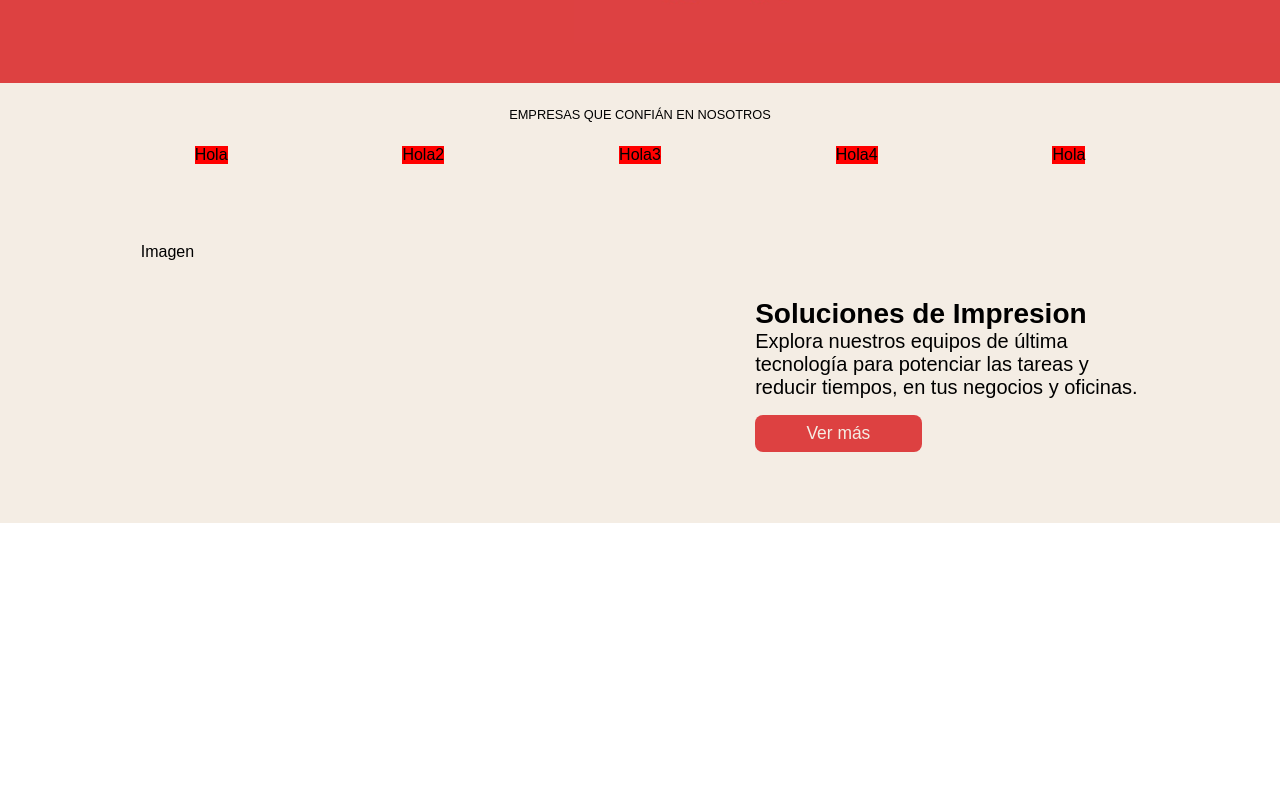
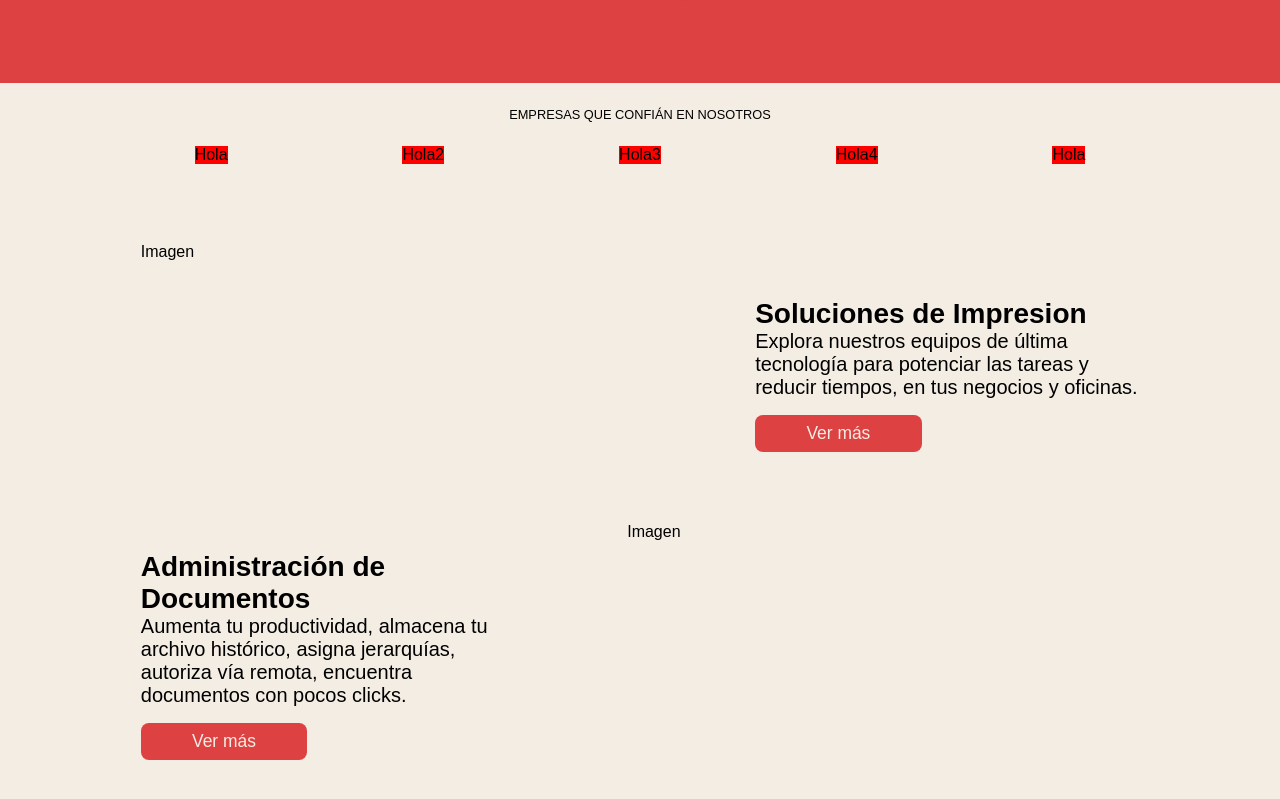
Before and after one commit to jpablocruz/cmcopiadoras, a React (Create React App) app: page / in a window 1280 px wide. Shown: the part 505-1304 px from the top of the page. Before the commit the page ends 1028 px from the top, so only its background shows below. Built offline with nearby package versions, Linux system fonts and the light colour scheme; the HTML template or start-up script is replaced by a standard one.

Commit message:
added second part of infosection with reverse row flex

```diff
--- a/src/components/InfoSection/InfoSectionElements.js
+++ b/src/components/InfoSection/InfoSectionElements.js
@@ -2,7 +2,6 @@ import { styled } from "styled-components";
 
 export const InfoContainer = styled.div`
   display: flex;
-  //   flex-direction: row-reverse;
   width: 100%;
   background: #f4ede4;
   justify-content: center;
@@ -15,6 +14,24 @@ export const InfoContainer = styled.div`
     width: 100%;
     background: #f4ede4;
     padding-top: 4vh;
+  }
+
+  &.infoB {
+    display: flex;
+    flex-direction: row-reverse;
+    width: 100%;
+    background: #f4ede4;
+    justify-content: center;
+    align-items: center;
+    gap: 8vw;
+    padding-bottom: 5vh;
+    @media screen and (max-width: 768px) {
+      flex-direction: column;
+      height: auto;
+      width: 100%;
+      background: #f4ede4;
+      padding-top: 4vh;
+    }
   }
 `;
 export const ProductImage = styled.div`
--- a/src/components/InfoSection/index.js
+++ b/src/components/InfoSection/index.js
@@ -13,6 +13,7 @@ import {
 
 const InfoSection = () => {
   return (
+    <>
       <InfoContainer>
         <ProductImage>Imagen</ProductImage>
         <ProductInfo>
@@ -26,6 +27,21 @@ const InfoSection = () => {
           </SectionDesc>
         </ProductInfo>
       </InfoContainer>
+      <InfoContainer className="infoB">
+        <ProductImage>Imagen</ProductImage>
+        <ProductInfo>
+          <SectionTitle>Administración de Documentos</SectionTitle>
+          <SectionDesc>
+            Aumenta tu productividad, almacena tu archivo histórico, asigna
+            jerarquías, autoriza vía remota, encuentra documentos con pocos
+            clicks.
+            <Btn className="Hero">
+              <BtnLink className="InfoSection">Ver más</BtnLink>
+            </Btn>
+          </SectionDesc>
+        </ProductInfo>
+      </InfoContainer>
+    </>
   );
 };
 
```
Also changed, not shown: src/components/CallToAction/index.js (added, +7 -0 lines), src/components/CallToAction/CallToActionElements.js (added). Lines whose indentation alone changed are shown as unchanged.
